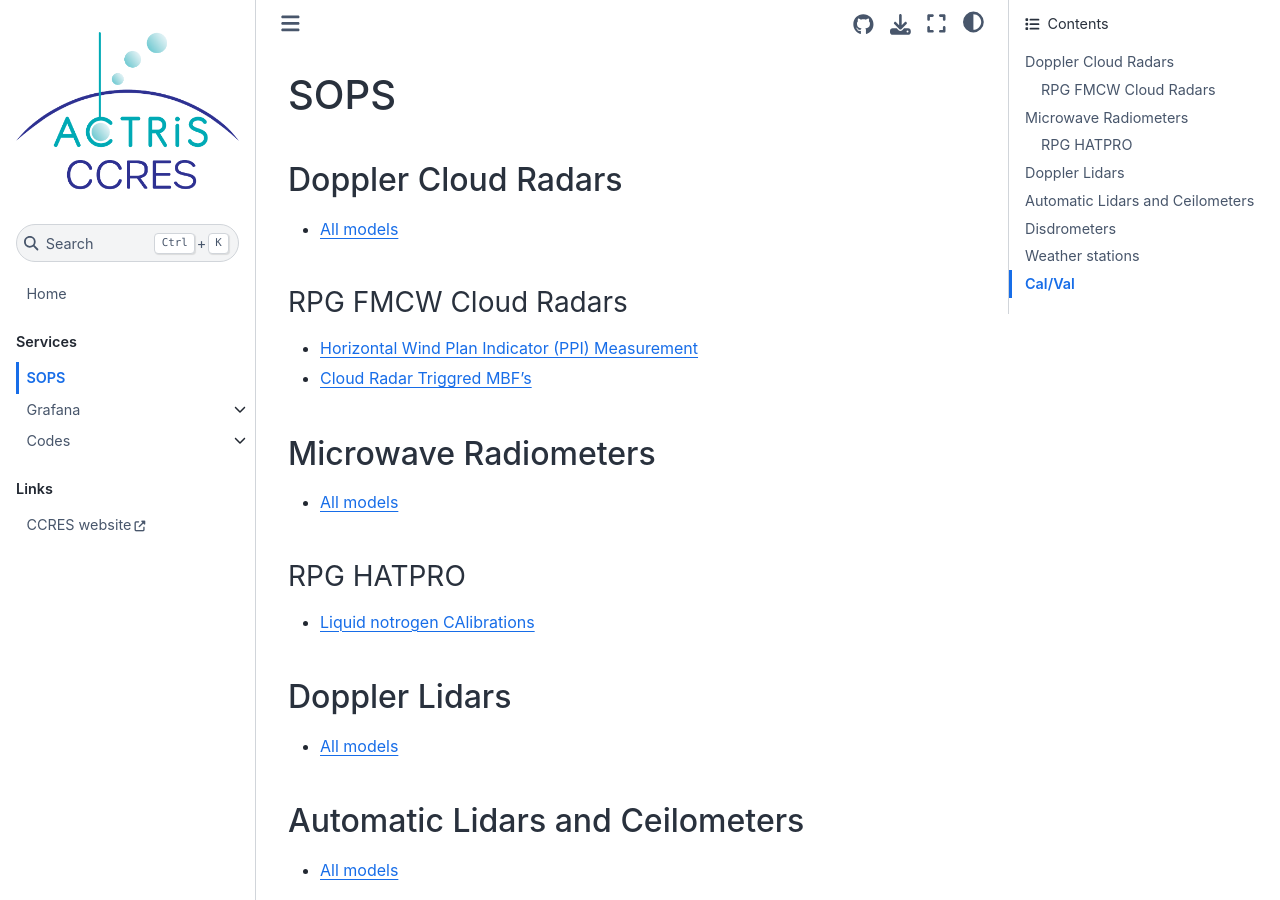
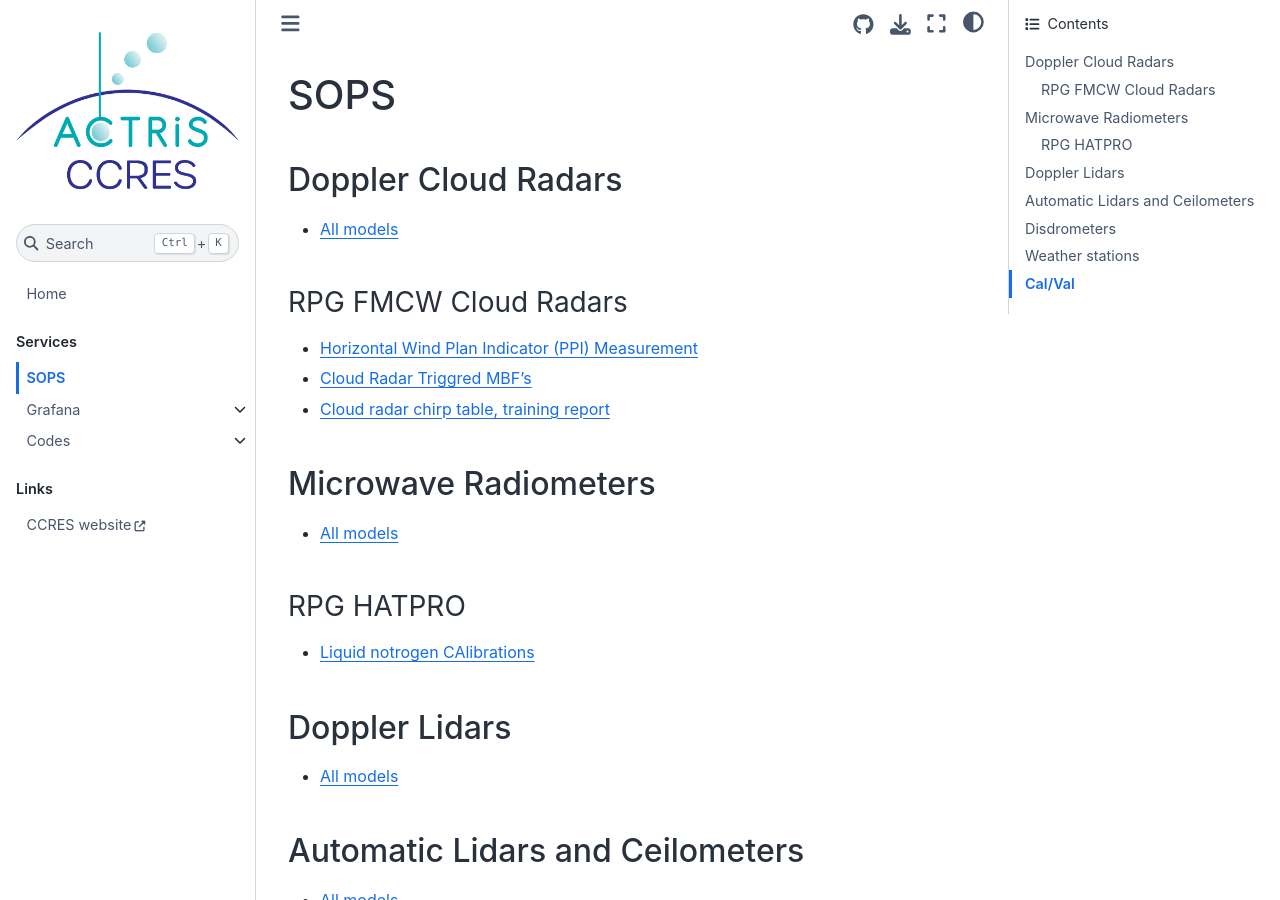
Before and after one commit to ACTRIS-CCRES/docs, a Sphinx documentation site: the page built from source/sops/index.md, in a window 1280 px wide and 900 px high. Built offline with Sphinx 7.4.7 and the Sphinx Book theme 1.1.4, drawn with Linux system fonts in a browser that asks for light colours.

Commit message:
docs(sops): add chrip table report
- made by CCRES NL

```diff
--- a/source/sops/index.md
+++ b/source/sops/index.md
@@ -5,12 +5,15 @@
 - [All models](https://drive.google.com/file/d/1hW2DvOO4m2WFKdRPlSXv3ueKfVCxvZLh/view?usp=sharing)
 
 ### RPG FMCW Cloud Radars
+
 - [Horizontal Wind Plan Indicator (PPI) Measurement](https://drive.google.com/file/d/1e6cV7itrzKTTkn58CWXfUNTKr1ggesSh/view?usp=sharing)
 - [Cloud Radar Triggred MBF's](https://drive.google.com/file/d/1sm1ip_q_q1TZ9LsaqOJU81E7tGflrVIr/view?usp=sharing)
+- [Cloud radar chirp table, training report](https://drive.google.com/file/d/13j3i50X7YBoBcMSJ66mvcqygwm42DAij/view?usp=drive_link)
 
 ## Microwave Radiometers
 
 - [All models](https://drive.google.com/file/d/1gXCNsloIr0o_f2zatXXRBETvy1AMd4d7/view?usp=sharing)
+
 
 ### RPG HATPRO
 
```
